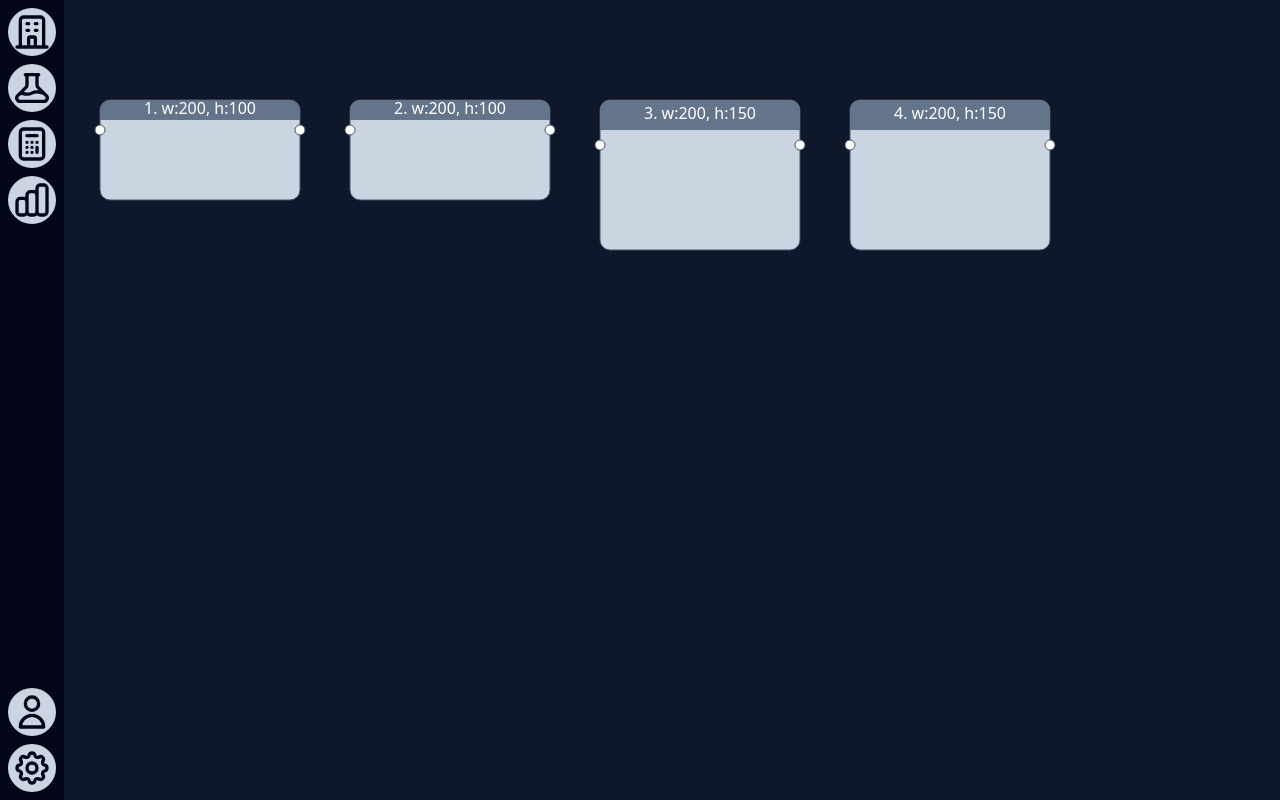
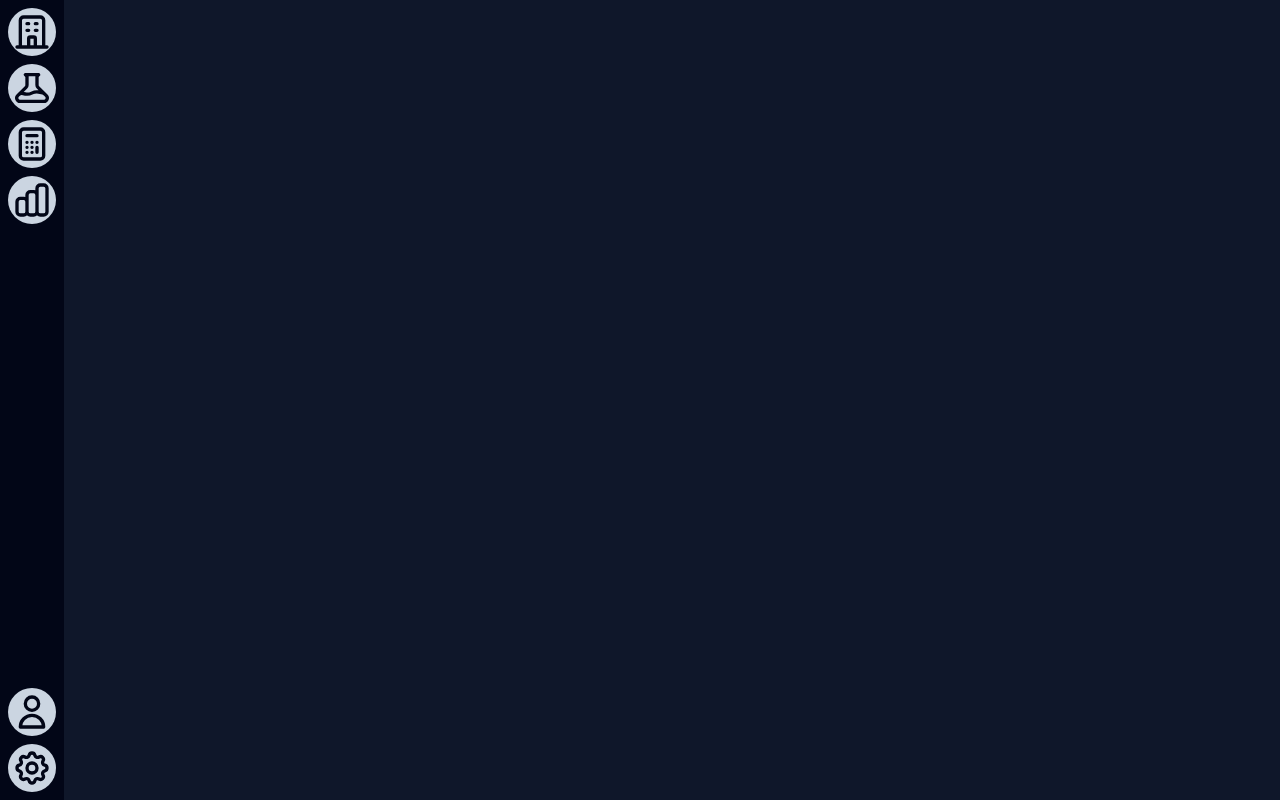
Before and after one commit to stasfr/LogisticGame, a Nuxt app: page / in a window 1280 px wide. Built offline with nearby package versions, Linux system fonts and the light colour scheme.

Commit message:
change scene state logic

```diff
--- a/components/Admin/Btn.vue
+++ /dev/null
@@ -1,36 +0,0 @@
-<template>
-  <div
-    class="absolute bottom-10 left-20 flex h-12 w-12 items-center justify-center rounded-xl bg-slate-300 transition-all hover:bg-slate-900"
-    @click="changeOption"
-  >
-    <svg
-      xmlns="http://www.w3.org/2000/svg"
-      fill="none"
-      viewBox="0 0 24 24"
-      stroke-width="1.5"
-      stroke="currentColor"
-      class="h-10 w-10 transition-all hover:stroke-white"
-    >
-      <path
-        stroke-linecap="round"
-        stroke-linejoin="round"
-        d="M10.5 6h9.75M10.5 6a1.5 1.5 0 11-3 0m3 0a1.5 1.5 0 10-3 0M3.75 6H7.5m3 12h9.75m-9.75 0a1.5 1.5 0 01-3 0m3 0a1.5 1.5 0 00-3 0m-3.75 0H7.5m9-6h3.75m-3.75 0a1.5 1.5 0 01-3 0m3 0a1.5 1.5 0 00-3 0m-9.75 0h9.75"
-      />
-    </svg>
-  </div>
-</template>
-
-<script setup>
-import { useAdminSceneStore } from '@/store/adminScene';
-const state = useAdminSceneStore();
-
-const changeOption = () => {
-  if (state.currentOption === 'small') {
-    state.currentOption = 'big';
-    console.log(state.currentOption);
-  } else {
-    state.currentOption = 'small';
-    console.log(state.currentOption);
-  }
-};
-</script>
--- a/components/Playground.vue
+++ b/components/Playground.vue
@@ -1,18 +1,12 @@
 <template>
   <div class="absolute inset-0 overflow-hidden bg-slate-900">
-    <Scene :sceneOptions="changeOption()" />
+    <Scene :sceneOptions="sceneOption" />
   </div>
 </template>
 
 <script setup>
-import { useAdminSceneStore } from '@/store/adminScene';
-const state = useAdminSceneStore();
+import { useGameDataStore } from '@/store/gameData';
+const state = useGameDataStore();
 
-const changeOption = () => {
-  if (state.currentOption === 'small') {
-    return state.testOptionsSmall;
-  } else {
-    return state.testOptionsBig;
-  }
-};
+const sceneOption = state.scene;
 </script>
--- a/store/adminScene.js
+++ /dev/null
@@ -1,105 +0,0 @@
-import { defineStore } from 'pinia';
-
-const state = () => {
-  return {
-    currentOption: 'small',
-    testOptionsSmall: [
-      {
-        id: 1,
-        x: 100,
-        y: 100,
-        width: 200,
-        height: 100
-      },
-      {
-        id: 2,
-        x: 350,
-        y: 100,
-        width: 200,
-        height: 100
-      },
-      {
-        id: 3,
-        x: 600,
-        y: 100,
-        width: 200,
-        height: 150
-      },
-      {
-        id: 4,
-        x: 850,
-        y: 100,
-        width: 200,
-        height: 150
-      }
-    ],
-    testOptionsBig: [
-      {
-        id: 1,
-        x: 100,
-        y: 100,
-        width: 200,
-        height: 100
-      },
-      {
-        id: 2,
-        x: 350,
-        y: 100,
-        width: 200,
-        height: 200
-      },
-      {
-        id: 3,
-        x: 600,
-        y: 100,
-        width: 200,
-        height: 250
-      },
-      {
-        id: 4,
-        x: 850,
-        y: 100,
-        width: 200,
-        height: 300
-      },
-      {
-        id: 5,
-        x: 100,
-        y: 500,
-        width: 200,
-        height: 350
-      },
-      {
-        id: 6,
-        x: 350,
-        y: 500,
-        width: 200,
-        height: 400
-      },
-      {
-        id: 7,
-        x: 600,
-        y: 500,
-        width: 200,
-        height: 450
-      },
-      {
-        id: 8,
-        x: 850,
-        y: 500,
-        width: 200,
-        height: 500
-      }
-    ]
-  };
-};
-
-const getters = {};
-
-const actions = {};
-
-export const useAdminSceneStore = defineStore('adminSceneStore', {
-  state,
-  getters,
-  actions
-});
--- /dev/null
+++ b/store/gameData.js
@@ -0,0 +1,17 @@
+import { defineStore } from 'pinia';
+
+const state = () => {
+  return {
+    scene: []
+  };
+};
+
+const getters = {};
+
+const actions = {};
+
+export const useGameDataStore = defineStore('gameDataStore', {
+  state,
+  getters,
+  actions
+});
```
